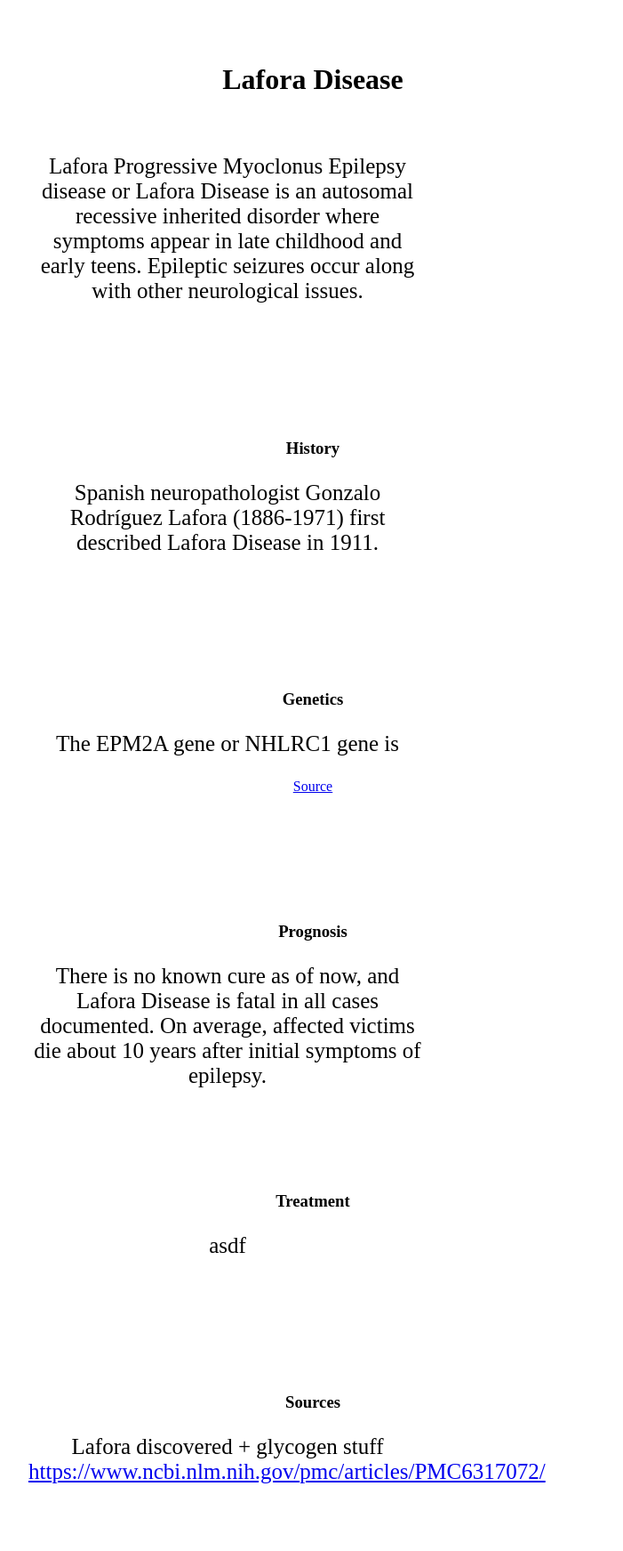
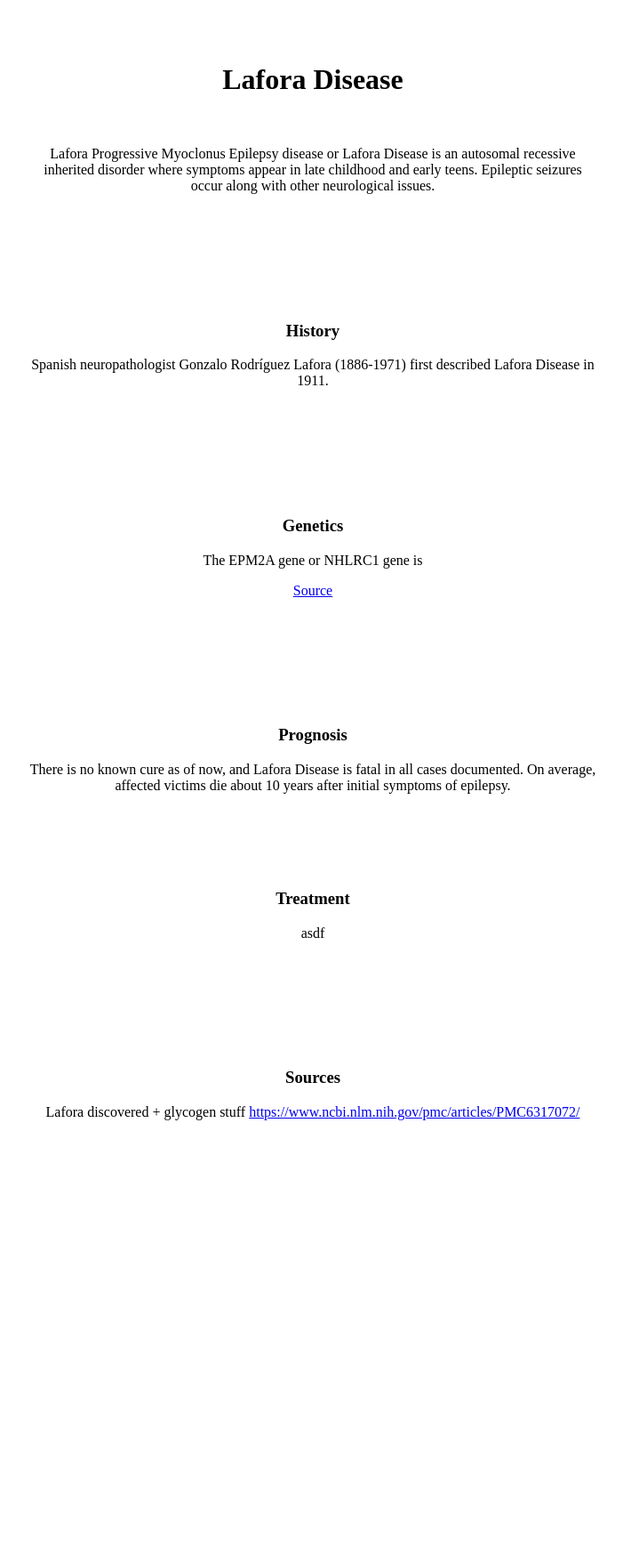
Before and after one commit to DrAGoniPenguin/bio-proj, a Jekyll site: the page index.html, which Jekyll copies as it is, in a window 1280 px wide. Shown: the whole page at 89% size, without its empty margins (288-989 px from the left). Built offline with Jekyll 4.4.1, drawn with Linux system fonts in a browser that asks for light colours; after the commit the page ends 1325 px from its top, so only the background shows below that.

Commit message:
Update index.html
test

```diff
--- a/index.html
+++ b/index.html
@@ -9,19 +9,10 @@
       text-align: center;
     }
 
-
     body {
       margin: auto;
       width: 640px;
       padding: 50px;
-    }
-
-    .btn{
-      text-transform: uppercase;
-      padding: 20px;
-      width: 200px;
-      border-radius: 10px;
-
     }
 
     .pblock {
@@ -44,9 +35,9 @@
 <p>
   <br>
 </p>
-  <div class="pblock">
+
 <p>Lafora Progressive Myoclonus Epilepsy disease or Lafora Disease is an autosomal recessive inherited disorder where symptoms appear in late childhood and early teens. Epileptic seizures occur along with other neurological issues. </p>
-  </div>
+
     <p>
   <br>
   <br>
@@ -56,9 +47,9 @@
   <br>
 </p>
 <h3 id="history">History</h3>
-  <div class="pblock">
+
     <p>Spanish neuropathologist Gonzalo Rodríguez Lafora (1886-1971) first described Lafora Disease in 1911.</p>
-  </div>
+
 <p>
   <br>
   <br>
@@ -68,9 +59,9 @@
   <br>
 </p>
 <h3 id="genetics">Genetics</h3>
-  <div class="pblock">
+
     <p>The EPM2A gene or NHLRC1 gene is</p>
-  </div>
+
 <p>
   <a href="https://rarediseases.info.nih.gov/diseases/8214/lafora-disease">Source</a>
 </p>
@@ -83,9 +74,9 @@
   <br>
 </p>
 <h3 id="prognosis">Prognosis</h3>
-  <div class="pblock">
+
     <p>There is no known cure as of now, and Lafora Disease is fatal in all cases documented. On average, affected victims die about 10 years after initial symptoms of epilepsy. </p>
-  </div>
+
     <p>
   <br>
   <br>
@@ -93,9 +84,9 @@
   <br>
 </p>
 <h3 id="treatment">Treatment</h3>
-  <div class="pblock">
+
     <p> asdf </p>
-  </div>
+
 <p>
   <br>
   <br>
@@ -105,9 +96,9 @@
   <br>
 </p>
 <h3 id="sources">Sources</h3>
-  <div class="pblock">
+
     <p>Lafora discovered + glycogen stuff <a href="https://www.ncbi.nlm.nih.gov/pmc/articles/PMC6317072/">https://www.ncbi.nlm.nih.gov/pmc/articles/PMC6317072/</a>
-  </div>
+
     </p>
 
 </div>
```
